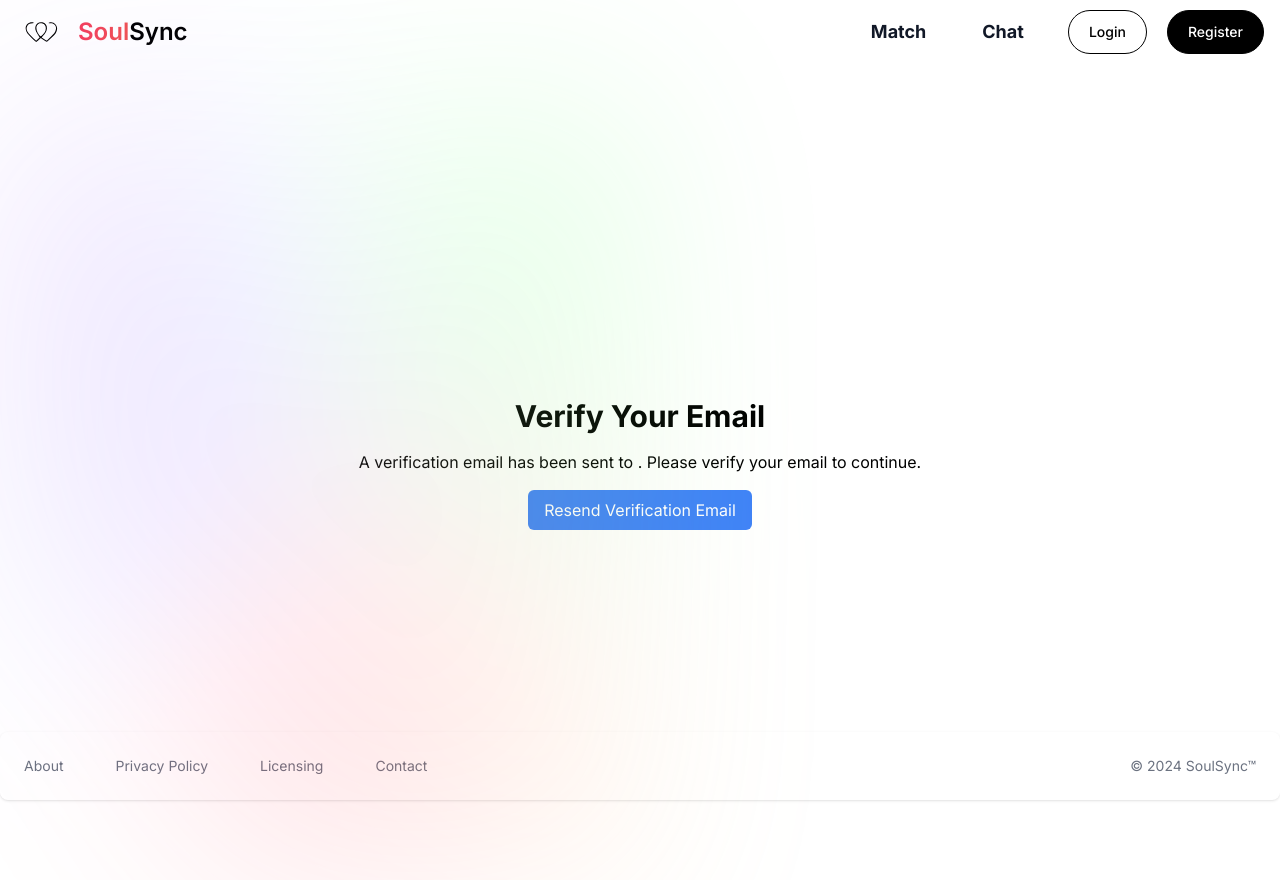
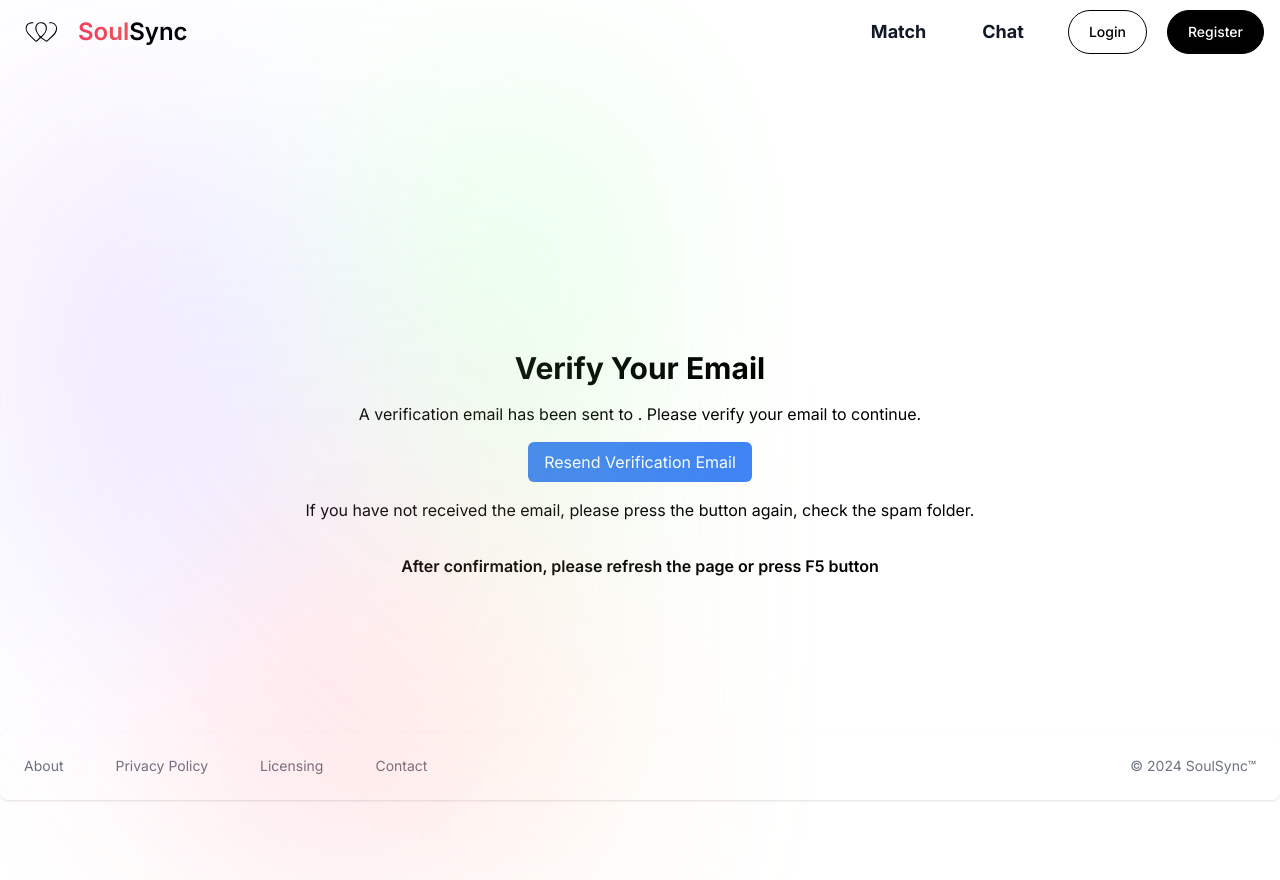
Before and after one commit to RaevschiCatalin/PC, a Next.js app in the folder soulsync/: page /verifyEmail in a window 1280 px wide. Built offline with nearby package versions, Linux system fonts and the light colour scheme; no server answers.

Commit message:
added some debugging instruction for users in case their email confirmation process goes wrong

```diff
--- a/soulsync/app/verifyEmail/page.tsx
+++ b/soulsync/app/verifyEmail/page.tsx
@@ -4,6 +4,7 @@ import { useAuthState } from 'react-firebase-hooks/auth';
 import { auth } from '../../database/firebase';
 import { useRouter } from 'next/navigation';
 import { sendEmailVerification } from 'firebase/auth';
+import LoadingComponent from "../../components/Loading";
 
 export default function VerifyEmail() {
     const router = useRouter();
@@ -25,7 +26,7 @@ export default function VerifyEmail() {
         }
     };
 
-    if (loading) return <p>Loading...</p>;
+    if (loading) return <LoadingComponent />;
     if (error) return <p>Error: {error.message}</p>;
 
     return (
@@ -40,6 +41,8 @@ export default function VerifyEmail() {
                 >
                     {emailSent ? 'Verification Email Sent' : 'Resend Verification Email'}
                 </button>
+                <p className="mt-4">If you have not received the email, please press the button again, check the spam folder.</p>
+                <h1 className="text-md font-semibold mt-8">After confirmation, please refresh the page or press F5 button</h1>
             </div>
         </div>
     );
--- a/soulsync/components/Loading.tsx
+++ b/soulsync/components/Loading.tsx
@@ -1,4 +1,3 @@
-import React from 'react';
 
 export default function LoadingComponent() {
     return (
```
Also changed, not shown: 1 other file (tests, documents, lock files or other folders).
